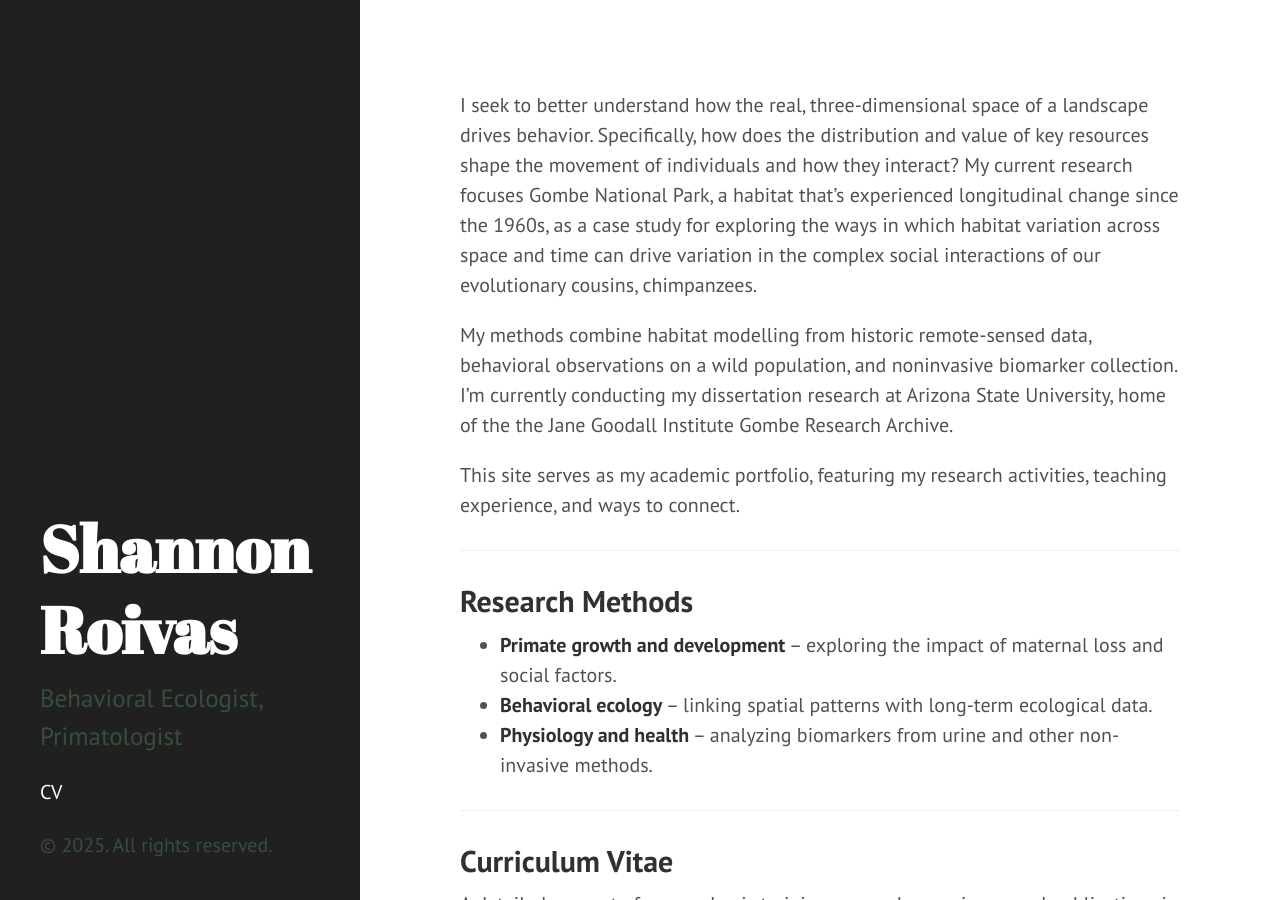
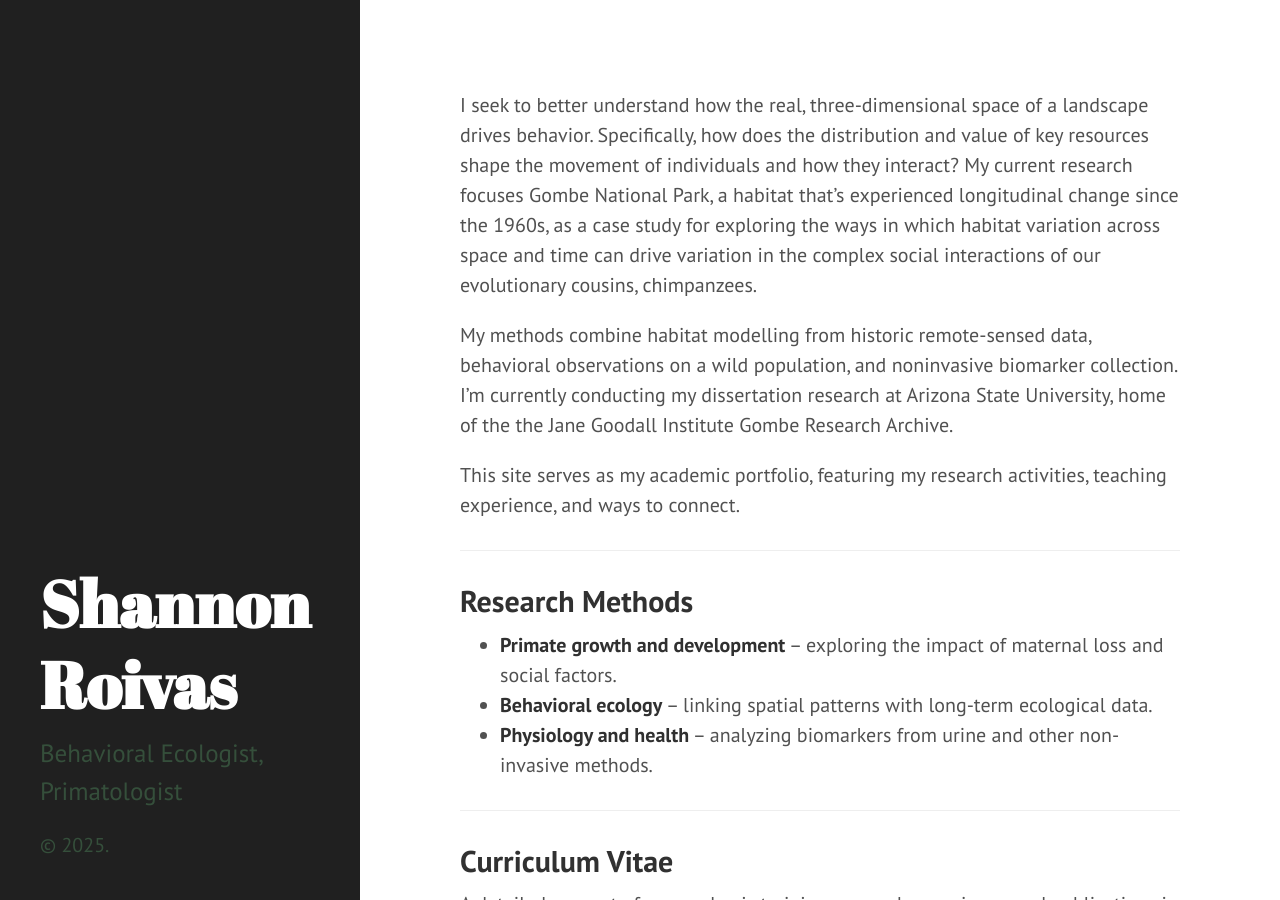
Before and after one commit to shannonroivas/shannonroivas.github.io, a Jekyll site: the page built from index.md, in a window 1280 px wide and 900 px high. Built offline with Jekyll 4.4.1, drawn with Linux system fonts in a browser that asks for light colours.

Commit message:
Update sidebar.html

```diff
--- a/_includes/sidebar.html
+++ b/_includes/sidebar.html
@@ -20,14 +20,16 @@
       {% for node in pages_list %}
         {% if node.title != null %}
           {% if node.layout == "page" %}
-            <a class="sidebar-nav-item{% if page.url == node.url %} active{% endif %}" href="{{ node.url }}">{{ node.title }}</a>
+
+            <!-- <a class="sidebar-nav-item{% if page.url == node.url %} active{% endif %}" href="{{ node.url }}">{{ node.title }}</a> -->
           {% endif %}
         {% endif %}
       {% endfor %}
 
-      <a class="sidebar-nav-item" href="{{ site.github.repo }}/archive/v{{ site.version }}.zip">CV</a>
+<!-- Removed page links -->
+      <!--<a class="sidebar-nav-item" href="{{ site.github.repo }}/archive/v{{ site.version }}.zip">CV</a> -->
     </nav>
 
-    <p>&copy; {{ site.time | date: '%Y' }}. All rights reserved.</p>
+    <p>&copy; {{ site.time | date: '%Y' }}.</p>
   </div>
 </div>
```
